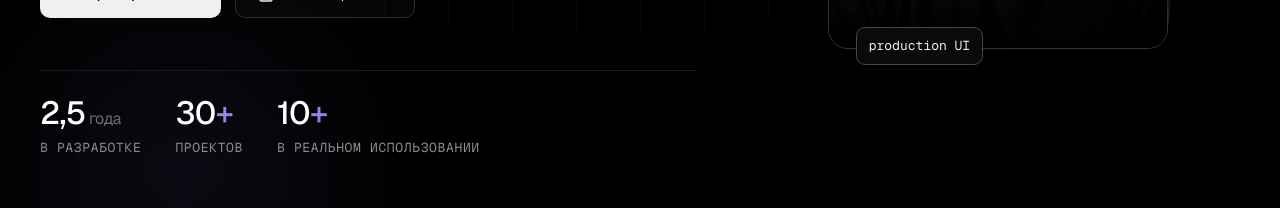
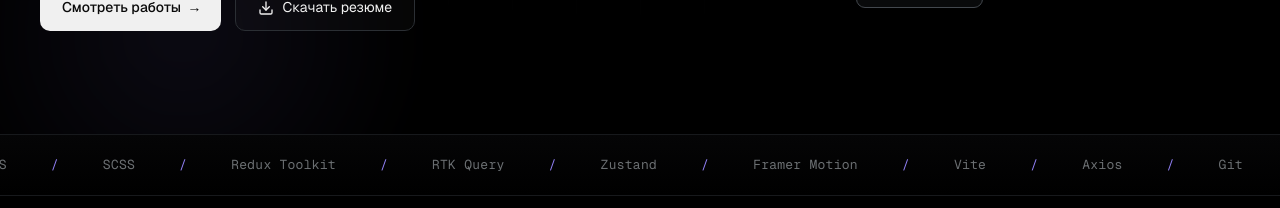
Before and after one commit to MonsterDKBV/portfolio, a Next.js app: page / in a window 1280 px wide. Shown: the part 666-874 px from the top of the page. Built offline with nearby package versions, Linux system fonts and the light colour scheme.

Commit message:
Увеличены шрифты резюме и обновлён текст

```diff
--- a/src/components/sections/About.tsx
+++ b/src/components/sections/About.tsx
@@ -224,7 +224,7 @@
               maxWidth: "540px",
             }}
           >
-            Мне 19 лет. Помимо Frontend-разработки, я работал с заказчиками,
+            За 2.5 года в разработке прошёл путь от первых задач до коммерческого продакшена. Помимо Frontend-разработки, я работал с заказчиками,
             интеграциями, CRM, базовыми Backend-задачами, деплоем и передачей
             готовых проектов.
           </p>
--- a/src/components/sections/Hero.tsx
+++ b/src/components/sections/Hero.tsx
@@ -261,103 +261,6 @@
               Скачать резюме
             </a>
           </div>
-
-          {/* Stats */}
-          <div
-            className="hero-stats"
-            style={{
-              display: 'flex',
-              gap: '34px',
-              marginTop: '52px',
-              paddingTop: '26px',
-              borderTop: '1px solid #17191c',
-            }}
-          >
-            <div>
-              <div
-                style={{
-                  fontFamily: "'Geist',sans-serif",
-                  fontWeight: 500,
-                  fontSize: '32px',
-                  color: '#ffffff',
-                  lineHeight: 1,
-                  letterSpacing: '-.02em',
-                }}
-              >
-                2,5
-                <span
-                  style={{ fontSize: '16px', color: '#6b6f72', fontWeight: 400 }}
-                >
-                  {' '}
-                  года
-                </span>
-              </div>
-              <div
-                style={{
-                  fontFamily: "'Geist Mono',monospace",
-                  fontSize: '13px',
-                  letterSpacing: '.05em',
-                  color: '#8a8e90',
-                  textTransform: 'uppercase',
-                  marginTop: '9px',
-                }}
-              >
-                в разработке
-              </div>
-            </div>
-            <div>
-              <div
-                style={{
-                  fontFamily: "'Geist',sans-serif",
-                  fontWeight: 500,
-                  fontSize: '32px',
-                  color: '#ffffff',
-                  lineHeight: 1,
-                  letterSpacing: '-.02em',
-                }}
-              >
-                30<span style={{ color: '#9281f7' }}>+</span>
-              </div>
-              <div
-                style={{
-                  fontFamily: "'Geist Mono',monospace",
-                  fontSize: '13px',
-                  letterSpacing: '.05em',
-                  color: '#8a8e90',
-                  textTransform: 'uppercase',
-                  marginTop: '9px',
-                }}
-              >
-                проектов
-              </div>
-            </div>
-            <div>
-              <div
-                style={{
-                  fontFamily: "'Geist',sans-serif",
-                  fontWeight: 500,
-                  fontSize: '32px',
-                  color: '#ffffff',
-                  lineHeight: 1,
-                  letterSpacing: '-.02em',
-                }}
-              >
-                10<span style={{ color: '#9281f7' }}>+</span>
-              </div>
-              <div
-                style={{
-                  fontFamily: "'Geist Mono',monospace",
-                  fontSize: '13px',
-                  letterSpacing: '.05em',
-                  color: '#8a8e90',
-                  textTransform: 'uppercase',
-                  marginTop: '9px',
-                }}
-              >
-                в реальном использовании
-              </div>
-            </div>
-          </div>
         </div>
 
         {/* RIGHT — Portrait */}
```
Also changed, not shown: src/app/resume/resume.module.css (+40 -32 lines).
